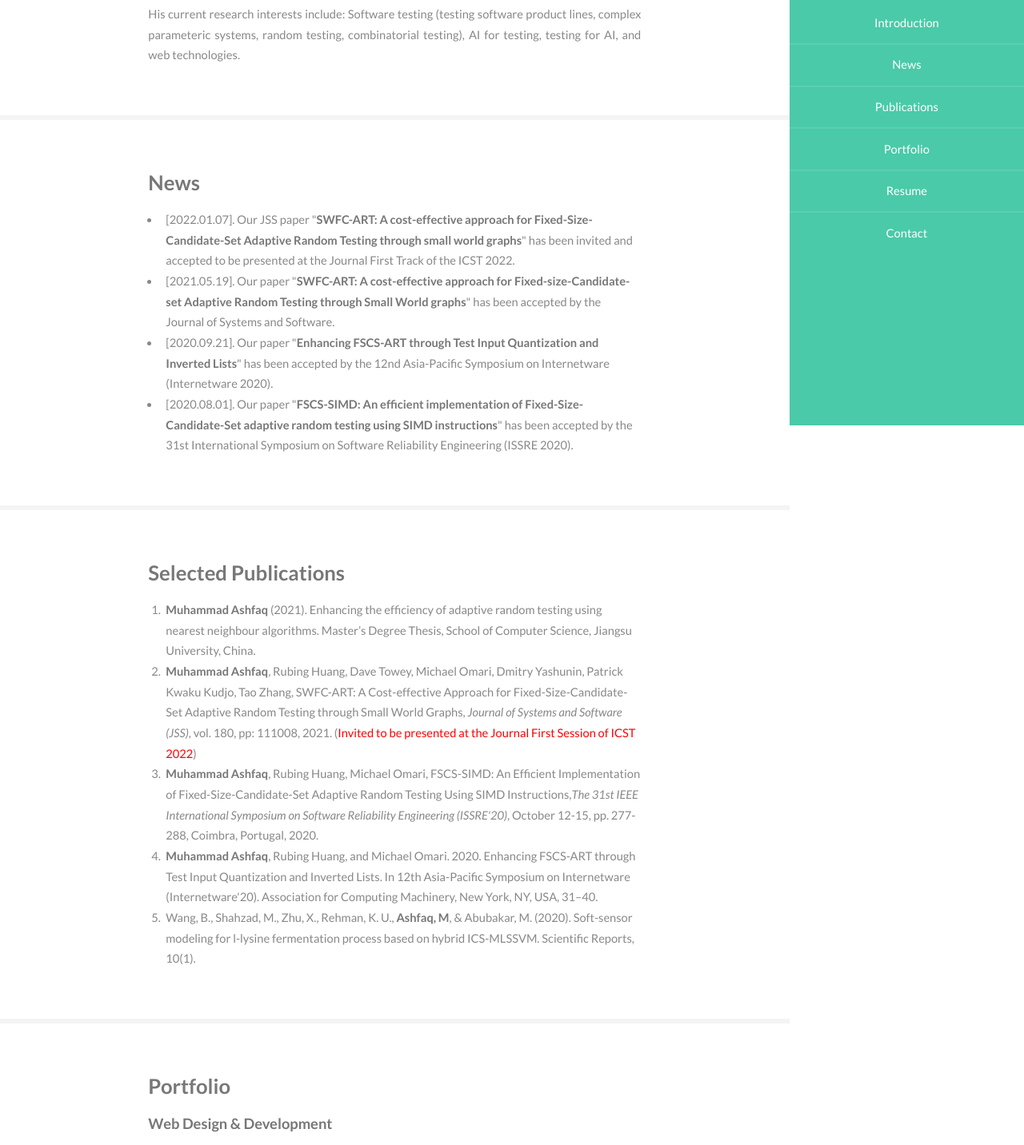
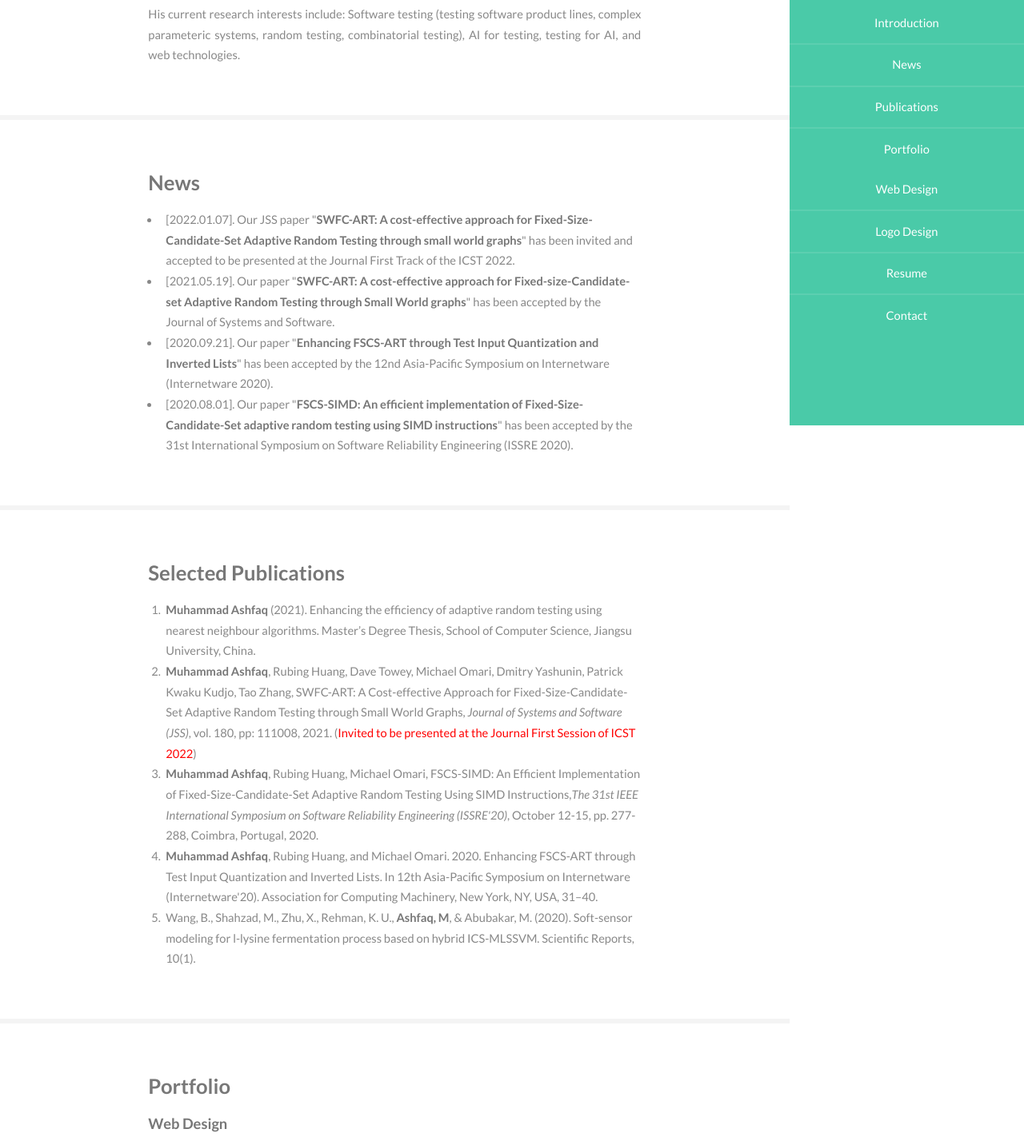
Before and after one commit to ashfaq92/ashfaq92.github.io, a plain HTML site: page index.html in a window 1280 px wide. Shown: the part 268-1700 px from the top of the page at 80% size. Drawn offline with Linux system fonts and the light colour scheme.

Commit message:
version 3

```diff
--- a/index.html
+++ b/index.html
@@ -36,7 +36,17 @@
     	<li><a href="#Introduction" class=""  id="Introduction-link" style="-webkit-tap-highlight-color: rgba(0, 0, 0, 0);" class="active">Introduction</a></li>
     	<li><a href="#News" class=""  id="News-link" style="-webkit-tap-highlight-color: rgba(0, 0, 0, 0);">News</a></li>
 		<li><a href="#Publications" id="Publications-link" style="-webkit-tap-highlight-color: rgba(0, 0, 0, 0);" class="">Publications</a></li>
-		<li><a href="#Portfolio" id="Projects-link" style="-webkit-tap-highlight-color: rgba(0, 0, 0, 0);">Portfolio</a></li>
+		<li>
+			<a href="#Portfolio" id="Projects-link" style="-webkit-tap-highlight-color: rgba(0, 0, 0, 0);">Portfolio</a>
+			<ul>
+				<li>
+					<a href="#web_design" id="Portfolio-link" style="-webkit-tap-highlight-color: rgba(0, 0, 0, 0);">Web Design</a>
+				</li>
+				<li>
+					<a href="#logo_design" id="Portfolio-link" style="-webkit-tap-highlight-color: rgba(0, 0, 0, 0);">Logo Design</a>
+				</li>
+			</ul>
+		</li>
 		<li>
 			<a target="_blank" href="https://www.overleaf.com/read/gwmcmpvgtvcn" id="Resume-link" style="-webkit-tap-highlight-color: rgba(0, 0, 0, 0);">
 				Resume
@@ -116,7 +126,7 @@
 		<div class="container">
 			<h3>Portfolio</h3>
 
-			<h4>Web Design & Development</h4>
+			<h4 id="web_design">Web Design</h4>
 			<div class="portfolio-container">
 				<div class="gallery">
 				  <div class="view overlay hm-black-light gallery-item">
@@ -210,7 +220,7 @@
 			</div>
 
 
-			<h4>Logo Design</h4>
+			<h4 id="logo_design">Logo Design</h4>
 			<div class="portfolio-container">
 				<div class="gallery">
 
```
